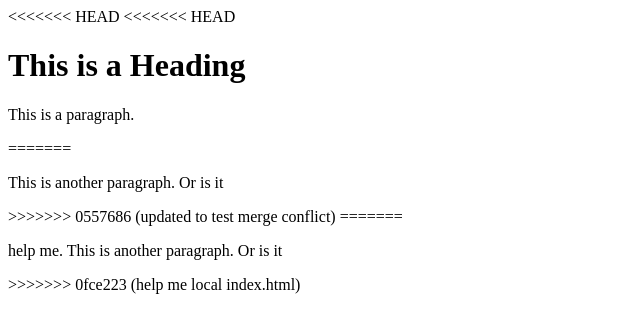
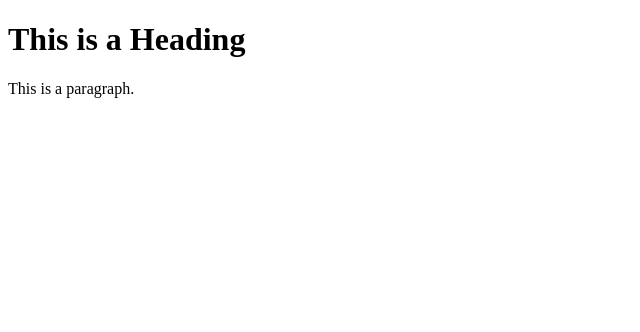
Before and after one commit to androidrobotcloud/learning-git, a plain HTML site: page index.html in a window 1280 px wide. Shown: the whole page, without its empty margins (0-640 px from the left). Drawn offline with Linux system fonts and the light colour scheme.

Commit message:
help me local  index.html

```diff
--- a/index.html
+++ b/index.html
@@ -4,15 +4,7 @@
 <title>Page Title</title>
 </head>
 <body>
-<<<<<<< HEAD
-<<<<<<< HEAD
   <h1>This is a Heading</h1>
 <p>This is a paragraph.</p>
-=======
-    <p>This is another paragraph. Or is it</p>
->>>>>>> 0557686 (updated to test merge conflict)
-=======
-    <p>help me. This is another paragraph. Or is it</p>
->>>>>>> 0fce223 (help me local  index.html)
 </body>
 </html>
```
